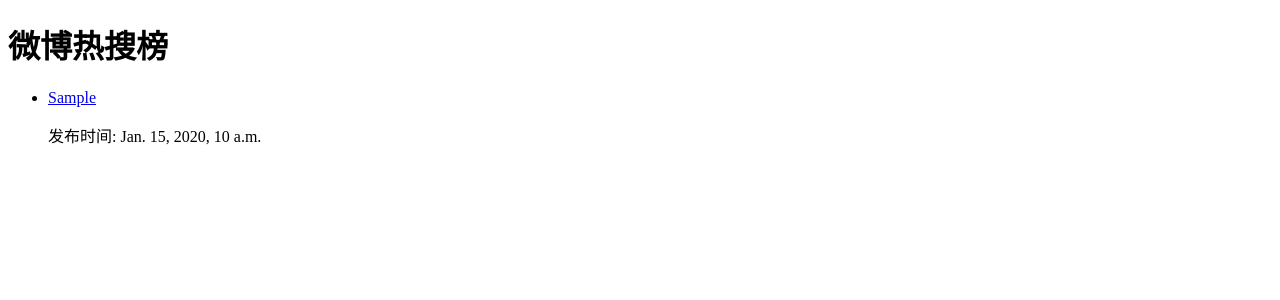
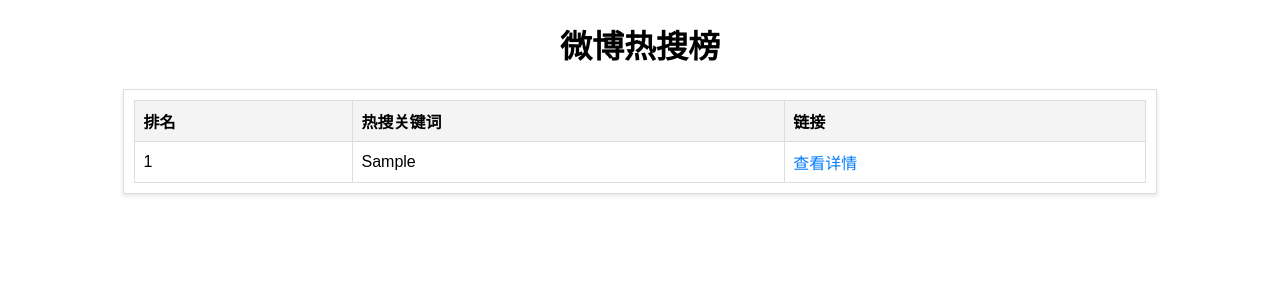
Before and after one commit to Social-elves/srtp, a Django app: page /hotsearch/ in a window 1280 px wide. Shown: the top 300 px of the page. Run offline with Django 5.2, Linux system fonts and the light colour scheme; tables that the repository leaves empty hold one stand-in row (values such as "Sample post").

Commit message:
完成热搜在网页的部署

```diff
--- a/hotsearch/views.py
+++ b/hotsearch/views.py
@@ -5,5 +5,12 @@
 from hotsearch.models import HotSearch
 
 def hot_search_list(request):
-    hot_searches = HotSearch.objects.all().order_by('-created_at')  # 按创建时间降序排列
-    return render(request, 'hotsearch/hot_search_list.html', {'hot_searches': hot_searches})
+    """
+    展示微博热搜榜的视图
+    """
+    # 从数据库中获取所有热搜数据
+    hot_searches = HotSearch.objects.all().order_by('id')  # id前加-决定倒序（按照最新排序）
+    context = {
+        'hot_searches': hot_searches
+    }
+    return render(request, 'hotsearch/hot_search_list.html', context)
--- a/templates/hotsearch/hot_search_list.html
+++ b/templates/hotsearch/hot_search_list.html
@@ -1,17 +1,80 @@
 <!DOCTYPE html>
-<html>
+<html lang="en">
 <head>
+    <meta charset="UTF-8">
+    <meta name="viewport" content="width=device-width, initial-scale=1.0">
     <title>微博热搜榜</title>
+    <style>
+        body {
+            font-family: Arial, sans-serif;
+        }
+        .container {
+            width: 80%; /* 设置容器宽度为80%，你可以根据需要调整 */
+            max-height: 400px; /* 设置容器的最大高度 */
+            overflow-y: auto; /* 启用垂直滚动条 */
+            margin: 0 auto; /* 让容器水平居中 */
+            border: 1px solid #ddd; /* 给容器加一个边框 */
+            padding: 10px; /* 给容器内部加一些填充 */
+            box-shadow: 0 2px 4px rgba(0, 0, 0, 0.1); /* 给容器加一个轻微的阴影 */
+        }
+        table {
+            width: 100%;
+            border-collapse: collapse;
+        }
+        th, td {
+            border: 1px solid #ddd;
+            padding: 8px;
+            text-align: left;
+        }
+        th {
+            background-color: #f4f4f4;
+        }
+        tr:nth-child(even) {
+            background-color: #f9f9f9;
+        }
+        tr:hover {
+            background-color: #f1f1f1;
+        }
+        a {
+            color: #007bff;
+            text-decoration: none;
+        }
+        a:hover {
+            text-decoration: underline;
+        }
+    </style>
 </head>
 <body>
-    <h1>微博热搜榜</h1>
-    <ul>
-        {% for search in hot_searches %}
-            <li>
-                <a href="{{ search.link }}" target="_blank">{{ search.keyword }}</a>
-                <p>发布时间: {{ search.created_at }}</p>
-            </li>
-        {% endfor %}
-    </ul>
+    <h1 style="text-align: center;">微博热搜榜</h1>
+    <div class="container">
+        <table>
+            <thead>
+                <tr>
+                    <th>排名</th>
+                    <th>热搜关键词</th>
+                    <th>链接</th>
+                </tr>
+            </thead>
+            <tbody>
+                {% for hot_search in hot_searches %}
+                <tr>
+                    <td>{{ forloop.counter }}</td>
+                    <td>{{ hot_search.keyword }}</td>
+                    <td>
+                        {% if hot_search.link %}
+                        <a href="{{ hot_search.link }}" target="_blank">查看详情</a>
+                        {% else %}
+                        无链接
+                        {% endif %}
+                    </td>
+                </tr>
+                {% empty %}
+                <tr>
+                    <td colspan="3">暂无热搜数据。</td>
+                </tr>
+                {% endfor %}
+            </tbody>
+        </table>
+    </div>
 </body>
 </html>
```
